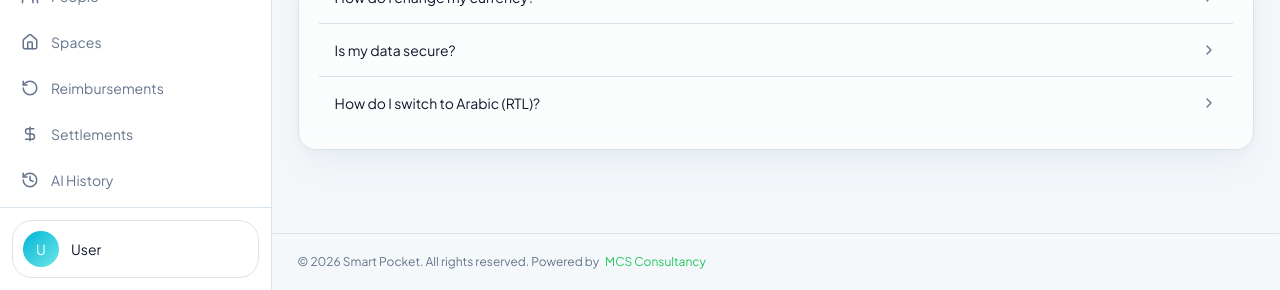
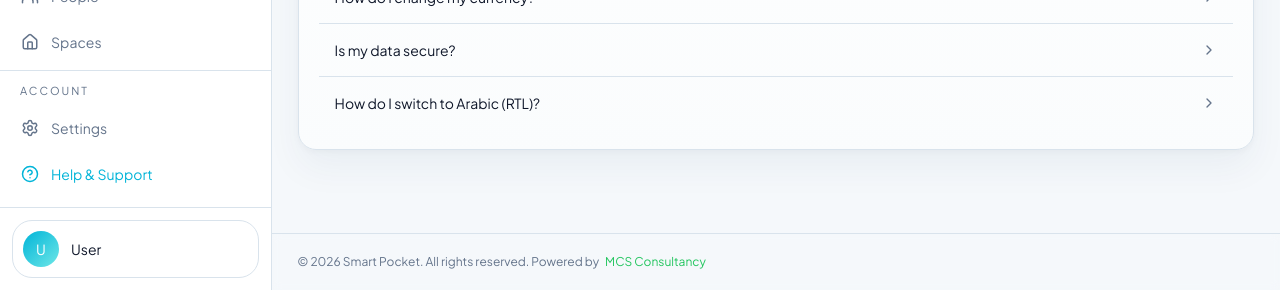
Before and after one commit to mzawan-MC1/SmartPocket, a Next.js app: page /help in a window 1280 px wide. Shown: the part 510-800 px from the top of the page. Built offline with nearby package versions, Linux system fonts and the light colour scheme; no server answers; the database is empty.

Commit message:
Fix full-height admin and user portal sidebars

```diff
--- a/src/app/admin/components/AdminShell.tsx
+++ b/src/app/admin/components/AdminShell.tsx
@@ -23,12 +23,15 @@ export default function AdminShell({ children }: { children: ReactNode }) {
   return (
     <div className="min-h-screen w-full bg-background text-foreground">
       <div className="flex min-h-screen w-full items-stretch">
-        <div className="hidden lg:block lg:h-screen lg:flex-shrink-0">
+        <div
+          className="hidden self-stretch border-e border-border bg-card lg:flex lg:flex-shrink-0"
+          style={{ width: sidebarCollapsed ? 'var(--sidebar-collapsed)' : 'var(--sidebar-width)' }}
+        >
           <AdminSidebar collapsed={sidebarCollapsed} onToggle={onToggleSidebar} activeRoute={pathname} />
         </div>
 
         {mobileNavOpen && (
-        <div className="lg:hidden fixed inset-0 z-40">
+          <div className="fixed inset-0 z-40 lg:hidden">
             <button
               type="button"
               className="absolute inset-0 bg-foreground/35 backdrop-blur-sm"
--- a/src/app/admin/components/AdminSidebar.tsx
+++ b/src/app/admin/components/AdminSidebar.tsx
@@ -81,8 +81,7 @@ export default function AdminSidebar({ collapsed, onToggle, activeRoute }: Admin
 
   return (
     <aside
-      className="relative flex h-full min-h-0 flex-col overflow-hidden border-e border-border bg-card sidebar-transition"
-      style={{ width: collapsed ? 'var(--sidebar-collapsed)' : 'var(--sidebar-width)' }}
+      className="relative flex h-full min-h-screen w-full flex-col overflow-hidden bg-card sidebar-transition lg:sticky lg:top-0 lg:min-h-screen lg:h-screen"
     >
       <div
         className="flex h-[76px] shrink-0 items-center gap-3 border-b border-border px-3"
--- a/src/components/AppLayout.tsx
+++ b/src/components/AppLayout.tsx
@@ -24,7 +24,12 @@ export default function AppLayout({ children, activeRoute }: AppLayoutProps) {
     <div className="min-h-screen bg-background" dir={dir}>
       <div className="flex min-h-screen w-full items-stretch">
         {/* Desktop Sidebar — left for LTR, right for RTL */}
-      <div className={`hidden lg:flex lg:h-screen lg:flex-shrink-0 ${dir === 'rtl' ? 'order-last' : ''}`}>
+        <div
+          className={`hidden self-stretch bg-card lg:flex lg:flex-shrink-0 ${
+            dir === 'rtl' ? 'order-last border-s border-border' : 'border-e border-border'
+          }`}
+          style={{ width: sidebarCollapsed ? 'var(--sidebar-collapsed)' : 'var(--sidebar-width)' }}
+        >
           <Sidebar
             collapsed={sidebarCollapsed}
             onToggle={() => setSidebarCollapsed(!sidebarCollapsed)}
@@ -33,7 +38,7 @@ export default function AppLayout({ children, activeRoute }: AppLayoutProps) {
         </div>
 
         {mobileSidebarOpen && (
-        <div className="lg:hidden fixed inset-0 z-40">
+          <div className="fixed inset-0 z-40 lg:hidden">
             <button
               type="button"
               className="absolute inset-0 bg-foreground/35 backdrop-blur-sm"
--- a/src/components/Sidebar.tsx
+++ b/src/components/Sidebar.tsx
@@ -73,10 +73,9 @@ export default function Sidebar({ collapsed, onToggle, activeRoute, onNavigateIt
 
   return (
     <aside
-      className={`relative flex h-full min-h-0 flex-col overflow-hidden border-e border-border bg-card sidebar-transition ${
+      className={`relative flex h-full min-h-screen w-full flex-col overflow-hidden bg-card sidebar-transition lg:sticky lg:top-0 lg:min-h-screen lg:h-screen ${
         isMobileDrawer ? 'w-[86vw] max-w-[320px] shadow-card-lg' : ''
       }`}
-      style={{ width: collapsed ? 'var(--sidebar-collapsed)' : 'var(--sidebar-width)' }}
     >
       {/* Logo */}
       <div
@@ -110,7 +109,7 @@ export default function Sidebar({ collapsed, onToggle, activeRoute, onNavigateIt
       </div>
 
       {/* Navigation */}
-      <nav className="min-h-0 flex-1 overflow-y-auto overflow-x-hidden py-4 pb-6 scrollbar-thin">
+      <nav className="min-h-0 flex-1 overflow-y-auto overflow-x-hidden py-4 scrollbar-thin">
         {!collapsed && (
           <p className="px-5 mb-2 text-[11px] font-700 uppercase tracking-[0.18em] text-muted-foreground">Finance</p>
         )}
@@ -158,12 +157,13 @@ export default function Sidebar({ collapsed, onToggle, activeRoute, onNavigateIt
           })}
         </ul>
 
-        {/* Bottom Section */}
-        <div className="mt-6">
+      </nav>
+
+      <div className="shrink-0 border-t border-border px-2 py-3">
         {!collapsed && (
-            <p className="px-5 mb-2 text-[11px] font-700 uppercase tracking-[0.18em] text-muted-foreground">Account</p>
+          <p className="mb-2 px-3 text-[11px] font-700 uppercase tracking-[0.18em] text-muted-foreground">Account</p>
         )}
-          <ul className="space-y-1 px-2">
+        <ul className="space-y-1">
           {bottomItems.map((item) => {
             const Icon = item.icon;
             const active = isRouteActive(item.href);
@@ -178,7 +178,7 @@ export default function Sidebar({ collapsed, onToggle, activeRoute, onNavigateIt
                       onNavigateItem?.();
                     }
                   }}
-                    className={`nav-item flex items-center gap-3 rounded-lg px-3 py-2.5 text-sm font-500 text-muted-foreground relative group ${active ? 'nav-active font-600' : ''}`}
+                  className={`nav-item relative flex items-center gap-3 rounded-lg px-3 py-2.5 text-sm font-500 text-muted-foreground group ${active ? 'nav-active font-600' : ''}`}
                   aria-current={active ? 'page' : undefined}
                   aria-busy={pending ? 'true' : undefined}
                   title={collapsed ? item.label : undefined}
@@ -192,7 +192,7 @@ export default function Sidebar({ collapsed, onToggle, activeRoute, onNavigateIt
                     <span className="absolute top-2.5 end-2.5 w-2 h-2 rounded-full bg-accent" />
                   )}
                   {collapsed && (
-                      <span className={`absolute ${isRTL ? 'right-full me-3' : 'left-full ms-3'} px-2.5 py-1.5 bg-foreground text-card text-xs font-500 rounded-md whitespace-nowrap opacity-0 pointer-events-none group-hover:opacity-100 transition-opacity duration-150 z-50 shadow-card-md`}>
+                    <span className={`absolute ${isRTL ? 'right-full me-3' : 'left-full ms-3'} whitespace-nowrap rounded-md bg-foreground px-2.5 py-1.5 text-xs font-500 text-card opacity-0 shadow-card-md transition-opacity duration-150 pointer-events-none group-hover:opacity-100 z-50`}>
                       {item.label}
                     </span>
                   )}
@@ -202,10 +202,9 @@ export default function Sidebar({ collapsed, onToggle, activeRoute, onNavigateIt
           })}
         </ul>
       </div>
-      </nav>
 
       {/* User Profile */}
-      <div className={`border-t border-border p-3 flex-shrink-0 ${collapsed ? 'flex justify-center' : ''}`}>
+      <div className={`shrink-0 border-t border-border p-3 ${collapsed ? 'flex justify-center' : ''}`}>
         {collapsed ? (
           <button
             onClick={handleSignOut}
```
Lines whose indentation alone changed are shown as unchanged.
